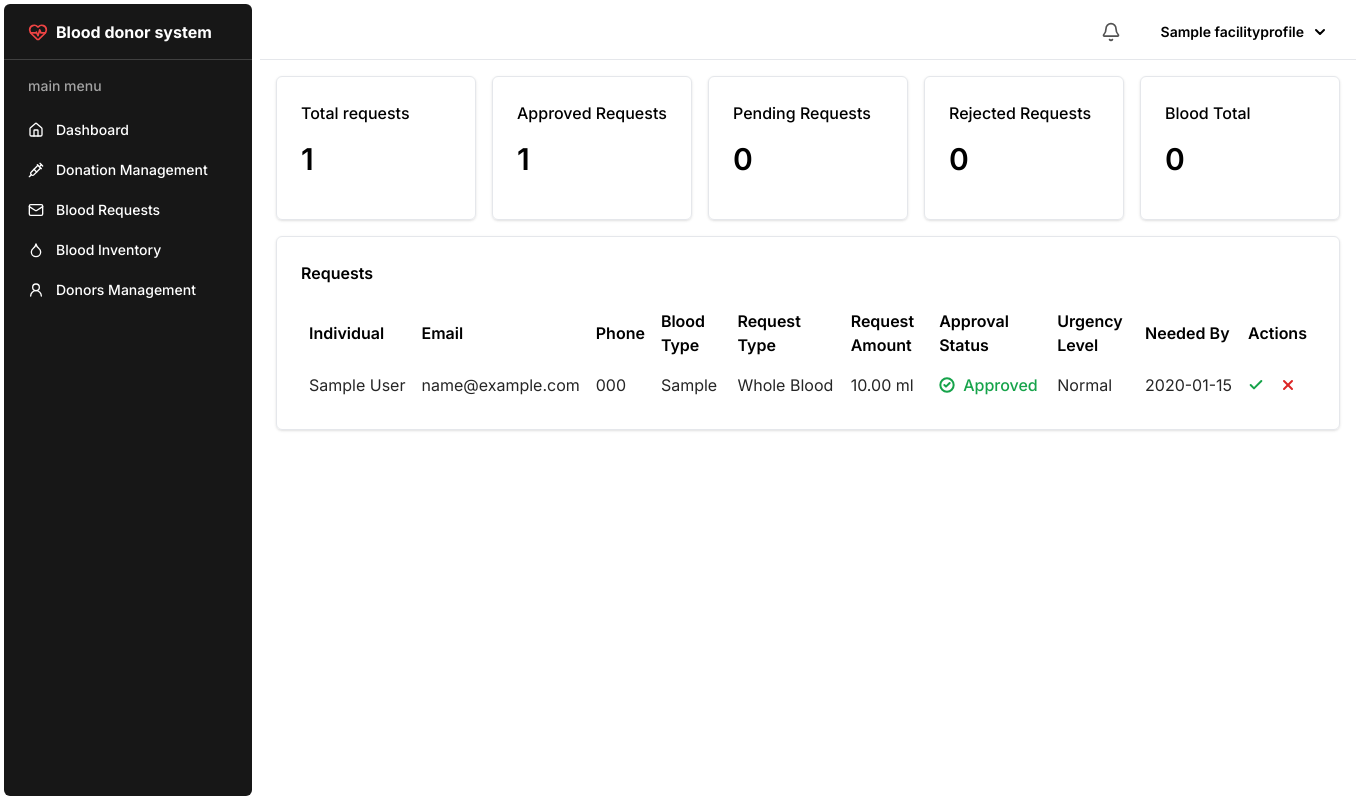
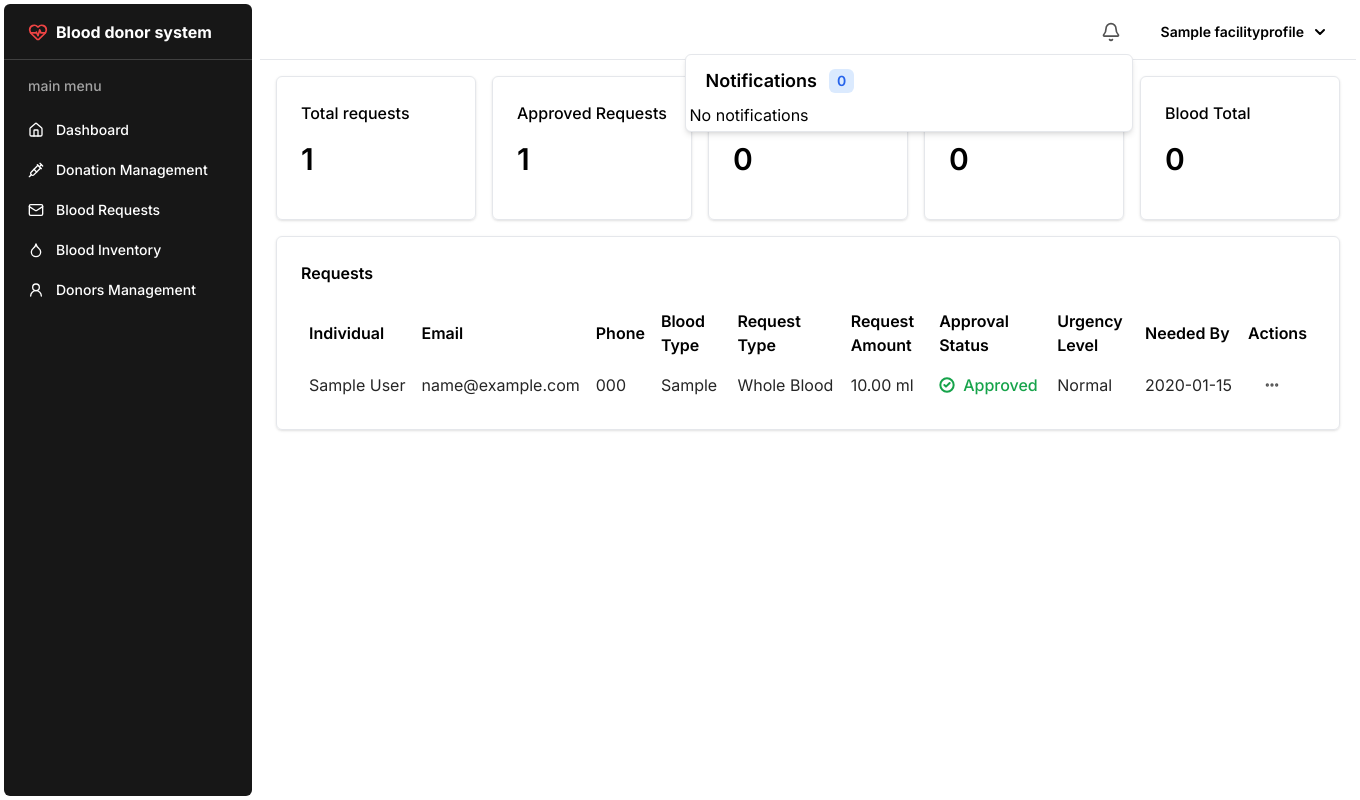
Before and after one commit to Jeff-Maina/blood-donor-system, a Django app: page /facility/requests in a window 1360 px wide. Run offline with Django 4.2, Linux system fonts and the light colour scheme; a user stored in the database is signed in; tables that the repository leaves empty hold one stand-in row (values such as "Sample post").

Commit message:
add notifications for:  request-approval/rejection, appointment-approval/rejection

```diff
--- a/bloodDonorSystem/facilities/views.py
+++ b/bloodDonorSystem/facilities/views.py
@@ -158,18 +158,39 @@ def requests_view(request):
 def approve_request(request, id):
     request = get_object_or_404(Request, id=id)
 
+    notification = Notification.objects.create(
+        doer=f'{request.facility.name}',
+        action=f'approved your request for <span style="color: black; font-weight: 600">{request.request_amount} ml , {request.request_type}</span>',
+        user=request.user.user,
+        type='request-approval'
+    )
+
     request.approval_status = 'approved'
     request.save()
+    notification.save()
 
     return redirect('facility-requests')
 
 
 @login_required
 def reject_request(request, id):
-    request = get_object_or_404(Request, id=id)
+    user_request = get_object_or_404(Request, id=id)
 
-    request.approval_status = 'rejected'
-    request.save()
+    if request.method == 'POST':
+        rejection_reason = request.POST.get('reason')
+        user_request.approval_status = 'rejected'
+        user_request.rejection_reason = rejection_reason
+
+        notification = Notification.objects.create(
+            doer=f'{user_request.facility.name}',
+            action=f'rejected your request for <span style="color: black; font-weight: 600">{user_request.request_amount} ml , {user_request.request_type}</span> due to <span style="color: red; font-weight: 600">{user_request.rejection_reason}</span>',
+            user=user_request.user.user,
+            type='request-rejection'
+        )
+
+        user_request.save()
+        notification.save()
+        return redirect('facility-requests')
 
     return redirect('facility-requests')
 
@@ -234,7 +255,7 @@ def reject_donation(request, id):
             doer=f'{donation.facility.name}',
             action=f'rejected your appointment for <span style="color: black; font-weight: 600">{donation.donation_type}</span> on <span style="color: black; font-weight: 600">{donation.donation_date.date()}</span> due to <span style="color: red; font-weight: 600">{donation.rejection_reason}</span>',
             user=donation.user.user,
-            type='appointment-approval'
+            type='appointment-rejection'
         )
 
         donation.save()
@@ -243,6 +264,7 @@ def reject_donation(request, id):
         return redirect('facility-donations')
 
     return redirect('facility-donations')
+
 
 @login_required
 def mark_donation_complete(request, id):
@@ -260,8 +282,16 @@ def mark_donation_complete(request, id):
         status='available',
     )
 
+    notification = Notification.objects.create(
+        doer=f'{donation.facility.name}',
+        action=f'confirmed completion of your <span style="color: black; font-weight: 600">{donation.donation_type}</span> donation on <span style="color: black; font-weight: 600">{donation.donation_date.date()}</span>',
+        user=donation.user.user,
+        type='donation-completion'
+    )
+
     donation.status = 'completed'
     donation.save()
+    notification.save()
 
     blood_unit.save()
 
--- a/bloodDonorSystem/static/src/styles.css
+++ b/bloodDonorSystem/static/src/styles.css
@@ -1259,6 +1259,11 @@ video {
   padding-bottom: 0.75rem;
 }
 
+.px-1\.5 {
+  padding-left: 0.375rem;
+  padding-right: 0.375rem;
+}
+
 .pl-5 {
   padding-left: 1.25rem;
 }
@@ -1441,6 +1446,11 @@ video {
 .text-neutral-300 {
   --tw-text-opacity: 1;
   color: rgb(212 212 212 / var(--tw-text-opacity));
+}
+
+.text-blue-600 {
+  --tw-text-opacity: 1;
+  color: rgb(37 99 235 / var(--tw-text-opacity));
 }
 
 .opacity-0 {
--- a/bloodDonorSystem/templates/facility/blood-requests.html
+++ b/bloodDonorSystem/templates/facility/blood-requests.html
@@ -90,25 +90,52 @@
                         <td class="p-2  truncate text-neutral-800 capitalize">{{ request.urgency_level }}</td>
                         <td class="p-2  truncate text-neutral-800 capitalize">{{ request.needed_by|date:'Y-m-d' }}</td>
                         <td class=" w-16 flex items-center justify-center h-10">
-                            <a href="{% url 'approve-request' request.id %}">
-                                <button
-                                    class="size-8 actions-btn group/button relative  aspect-square rounded  hover:bg-green-100 text-green-600 flex items-center justify-center   p-2 ">
-                                    <div
-                                        class="absolute bottom-[120%] pointer-events-none opacity-0 group-hover/button:opacity-100  py-1 px-3 left-2/4 -translate-x-2/4 text-sm font-medium translate-y-2 group-hover/button:translate-y-0 transition-all duration-100 bg-white text-black border shadow rounded-md">
-                                        approve </div>
-                                    <i data-lucide="check" class="size-5" stroke-width="3"></i>
+                            <div class="relative">
+                                <button data-id="{{ request.id }}"
+                                    class="size-8 actions-btn group/button relative  aspect-square rounded  hover:bg-neutral-100 text-neutral-600 flex items-center justify-center   p-2 ">
+                                    <i data-lucide="ellipsis" class="size-5" stroke-width="3"></i>
                                 </button>
-                            </a>
 
-                            <a href="{% url 'reject-request' request.id %}">
-                                <button
-                                    class="size-8 actions-btn group/button relative  aspect-square rounded  hover:bg-red-100 text-red-600 flex items-center justify-center   p-2 ">
-                                    <div
-                                        class="absolute bottom-[120%] pointer-events-none opacity-0 group-hover/button:opacity-100  py-1 px-3 left-2/4 -translate-x-2/4 text-sm font-medium translate-y-2 group-hover/button:translate-y-0 transition-all duration-100 bg-white text-black border shadow rounded-md">
-                                        Reject </div>
-                                    <i data-lucide="x" class="size-5" stroke-width="3"></i>
-                                </button>
-                            </a>
+                                <div data-id="{{ request.id }}" id="actionsMenuBackdrop{{ request.id }}"
+                                    class="fixed hidden backdrop top-0 left-0 w-full h-full bg-transparent"></div>
+                                <div id="actionsMenu{{ request.id }}"
+                                    class="absolute p-1.5 z-20 hidden bottom-full border right-full w-[190px] text-sm  min-w-fit rounded-md bg-white shadow-md">
+                                    <a href="{% url 'approve-request' request.id %}">
+                                        <button
+                                            class="flex rounded-md font-medium items-center gap-2 px-2 py-1 hover:bg-neutral-100 text-neutral-700 hover:text-black">
+                                            <i data-lucide="check" class="shrink-0 size-4"></i>
+                                            Approve request
+                                        </button>
+                                    </a>
+                                    <button data-id="{{ request.id }}" class="flex rounded-md reject-btn font-medium items-center gap-2 px-2 py-1
+                                    hover:bg-neutral-100 text-neutral-700 hover:text-black">
+                                        <i data-lucide="x" class="size-4 shrink-0"></i>
+                                        Reject request
+                                    </button>
+                                </div>
+
+                            </div>
+
+                            <div id="rejectModal{{ request.id }}"
+                                class="w-full hidden modal  h-screen fixed top-0 left-0 z-50">
+                                <div class="absolute backdrop top-0 left-0 w-full h-full bg-black/60"></div>
+                                <div
+                                    class="w-[500px] p-4 mt-64 custom-scrollbar overflow-y-auto bg-white rounded-md relative mx-auto flex flex-col gap-4">
+                                    <h1 class="font-semibold text-xl">Reject Request</h1>
+                                    <form action="{% url 'reject-request' request.id %}" method="POST">
+                                        {% csrf_token %}
+                                        <div class="form-group !list-decimal">
+                                            <label for="reason">Reason for rejection</label>
+                                            <input type="text" name="reason" id="reason"
+                                                class="form-control w-full border rounded p-2" required>
+                                        </div>
+                                        <button type="submit"
+                                            class="w-full h-9 bg-blue-500 hover:bg-blue-600 text-white rounded-md font-medium mt-4">
+                                            Confirm
+                                        </button>
+                                    </form>
+                                </div>
+                            </div>
 
                         </td>
                     </tr>
@@ -122,7 +149,60 @@
 {% endblock %}
 
 {% block scripts %}
+<script>
+    document.addEventListener("DOMContentLoaded", () => {
+        function closeModalOnBackdropClick(modalId) {
+            const modal = document.getElementById(modalId);
+            const backdrop = modal.querySelector('.backdrop');
+
+            backdrop.addEventListener('click', function () {
+                modal.classList.add('hidden');
+            });
+        }
+
+        const action_buttons = document.querySelectorAll(".actions-btn")
+
+        action_buttons.forEach((button) => {
+            button.addEventListener("click", (e) => {
+                e.preventDefault()
+                const menu = document.querySelector(`#actionsMenu${button.dataset.id}`)
+                const backdrop = document.querySelector(`#actionsMenuBackdrop${button.dataset.id}`)
+                menu.classList.remove("hidden")
+                backdrop.classList.remove("hidden")
+            })
+        })
+
+        const backdrops = document.querySelectorAll(".backdrop")
+
+        backdrops.forEach((backdrop) => {
+            backdrop.addEventListener("click", (e) => {
+                console.log("clicked")
+                e.preventDefault()
+                const menu = document.querySelector(`#actionsMenu${backdrop.dataset.id}`)
+                menu.classList.add("hidden")
+                backdrop.classList.add("hidden")
+            })
+        })
+
+        const rejectModels = document.querySelectorAll('[id^="rejectModal"]');
+        rejectModels.forEach(modal => {
+            closeModalOnBackdropClick(modal.id);
+        });
+
+
+        const reject_buttons = document.querySelectorAll(".reject-btn")
+        reject_buttons.forEach((button) => {
+            button.addEventListener("click", (e) => {
+                e.preventDefault()
+                const modal = document.querySelector(`#rejectModal${button.dataset.id}`)
+                modal.classList.remove("hidden")
+            })
+        })
 
 
 
+    }
+    )
+</script>
+
 {% endblock %}
--- a/bloodDonorSystem/templates/facility/layout.html
+++ b/bloodDonorSystem/templates/facility/layout.html
@@ -85,9 +85,10 @@
 
                 </div>
                 <div id="notif-box"
-                    class="absolute hidden p-1 bg-white w-[28rem] min-h-10  shadow-md  top-full right-0 border rounded-md">
-                    <div class="p-4 py-2">
+                    class="absolute  p-1 bg-white w-[28rem] min-h-10  shadow-md  top-full right-0 border rounded-md">
+                    <div class="p-4 py-2 flex items-center gap-3">
                         <h1 class="font-semibold text-lg">Notifications</h1>
+                        <div class="py-0.5 rounded-md px-2 text-sm font-semibold  bg-blue-100 text-blue-600">{{ unread_notifications }}</div>
                     </div>
                     {% if notifications %}
                     <ul class="max-h-[36rem] custom-scrollbar overflow-y-auto w-full">
--- a/bloodDonorSystem/users/context_processors.py
+++ b/bloodDonorSystem/users/context_processors.py
@@ -1,12 +1,16 @@
 from users.models import Notification
 from django.contrib.auth.decorators import login_required
 
+
 def notification_processor(request):
     if request.user.is_authenticated:
-        notifications = Notification.objects.filter(user=request.user).order_by('-created_at')
+        notifications = Notification.objects.filter(
+            user=request.user).order_by('-created_at')
+        unread_notifications = notifications.filter(read=False)
     else:
         notifications = []
 
     return {
         'notifications': notifications,
+        'unread_notifications': unread_notifications.count()
     }
```
